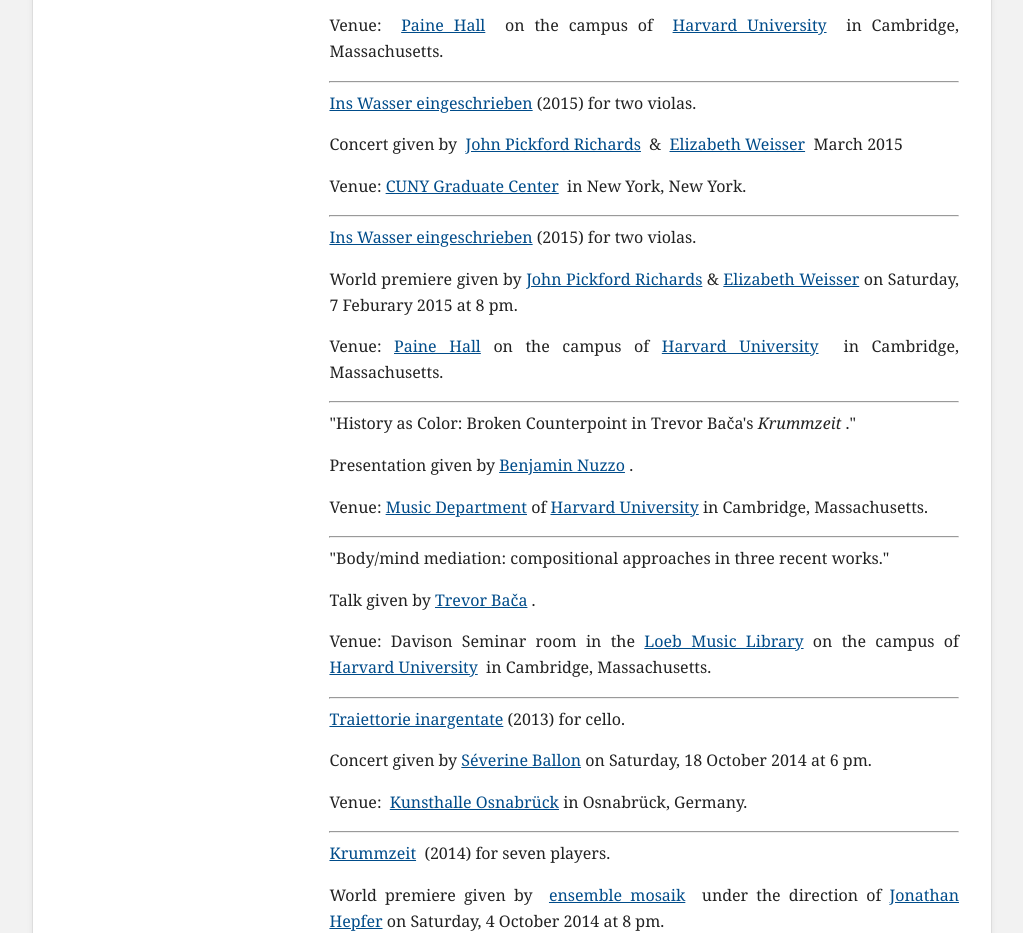
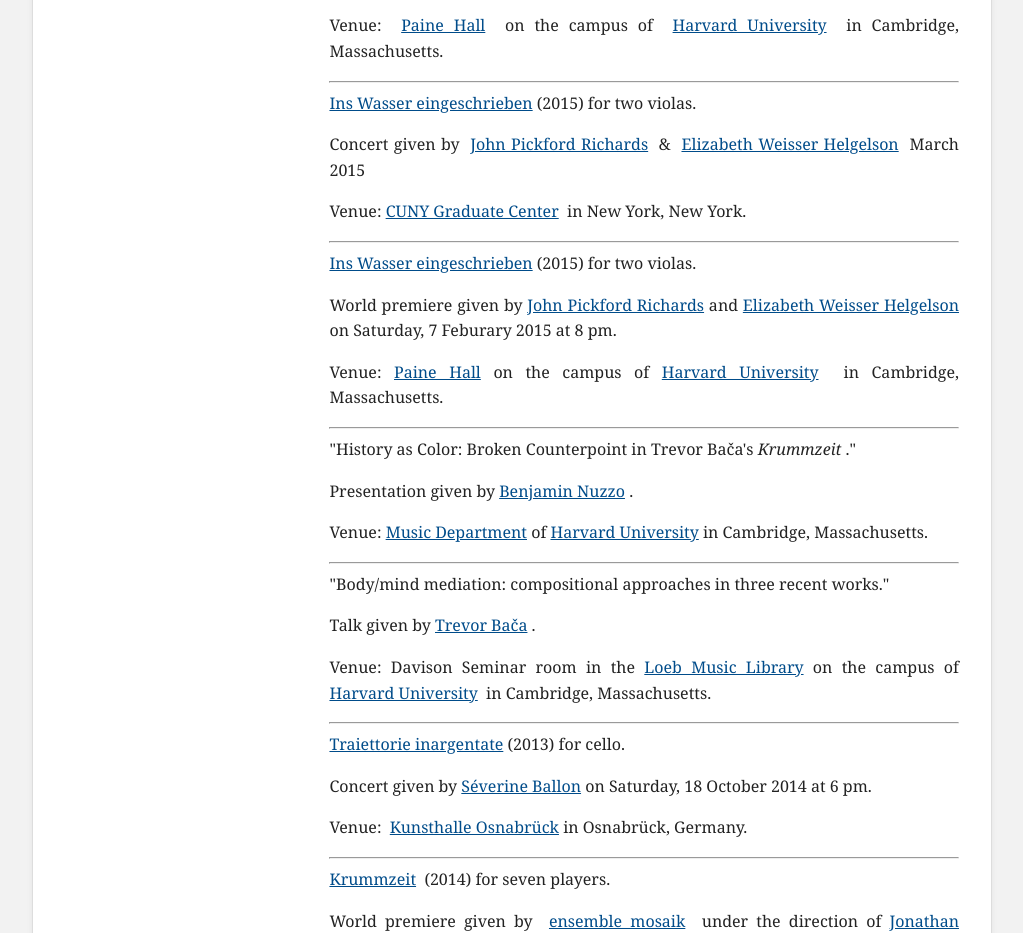
Before and after one commit to trevorbaca/trevorbaca.github.io, a plain HTML site: page events.html in a window 1280 px wide. Shown: the part 8021-8954 px from the top of the page, without its empty margins (128-1151 px from the left). Drawn offline with Linux system fonts and the light colour scheme.

Commit message:
Clean up navigation

```diff
--- a/events.html
+++ b/events.html
@@ -308,7 +308,7 @@
         </p>
         <p>
             West Coast premiere&nbsp;by
-            <a href="http://www.switchensemble.com/madison-greenstone-clarinets.html">Madison Greenstone</a>
+            <a href="http://madison-greenstone.com">Madison Greenstone</a>
                 on 7 April 2017.
         </p>
         <p>
@@ -846,11 +846,11 @@
                 (2015) for two violas.
         </p>
         <p>
-            Concert given by&nbsp;
-            <a href="http://www.jackquartet.com/members.html" target="_self">John Pickford Richards</a>
-            &nbsp;&amp;&nbsp;
-            <a href="http://taleaensemble.org/elizabeth-weisser/" target="_self">Elizabeth Weisser</a>
-            &nbsp;March 2015
+            Concert given by&nbsp; <a
+            href="https://www.jackquartet.com/john-pickford-richards">John
+            Pickford Richards</a> &nbsp;&amp;&nbsp; <a
+            href="https://www.linkedin.com/in/elizabeth-weisser-helgeson-08906012b/">
+            Elizabeth Weisser Helgelson</a> &nbsp;March 2015
         </p>
         <p>
             Venue:
@@ -863,11 +863,12 @@
                 (2015) for two violas.
         </p>
         <p>
-            World premiere given by
-            <a href="http://www.jackquartet.com/members.html" target="_self">John Pickford Richards</a>
-                &amp;
-            <a href="http://taleaensemble.org/elizabeth-weisser/" target="_self">Elizabeth Weisser</a>
-                on Saturday, 7 Feburary 2015 at 8 pm.
+            World premiere given by <a
+            href="https://www.jackquartet.com/john-pickford-richards">John
+            Pickford Richards</a> and <a
+            href="https://www.linkedin.com/in/elizabeth-weisser-helgeson-08906012b/">
+            Elizabeth Weisser Helgelson </a> on Saturday, 7 Feburary 2015 at 8
+            pm.
         </p>
         <p>
             Venue:
```
Also changed, not shown: ins-wasser.html (+5 -4 lines), myrkr.html (+1 -1 lines).
